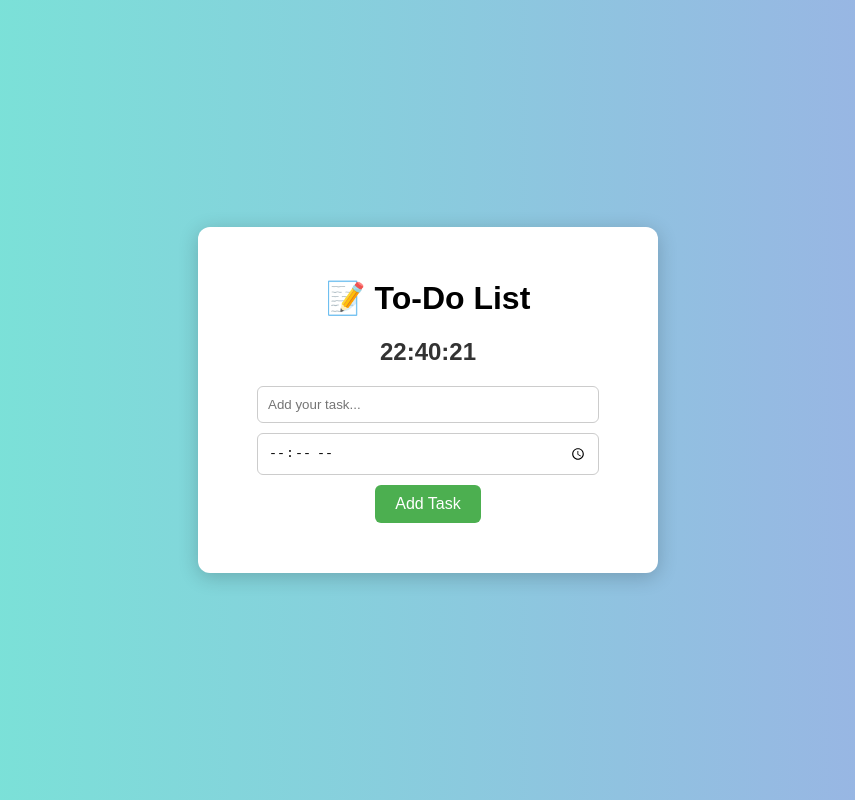
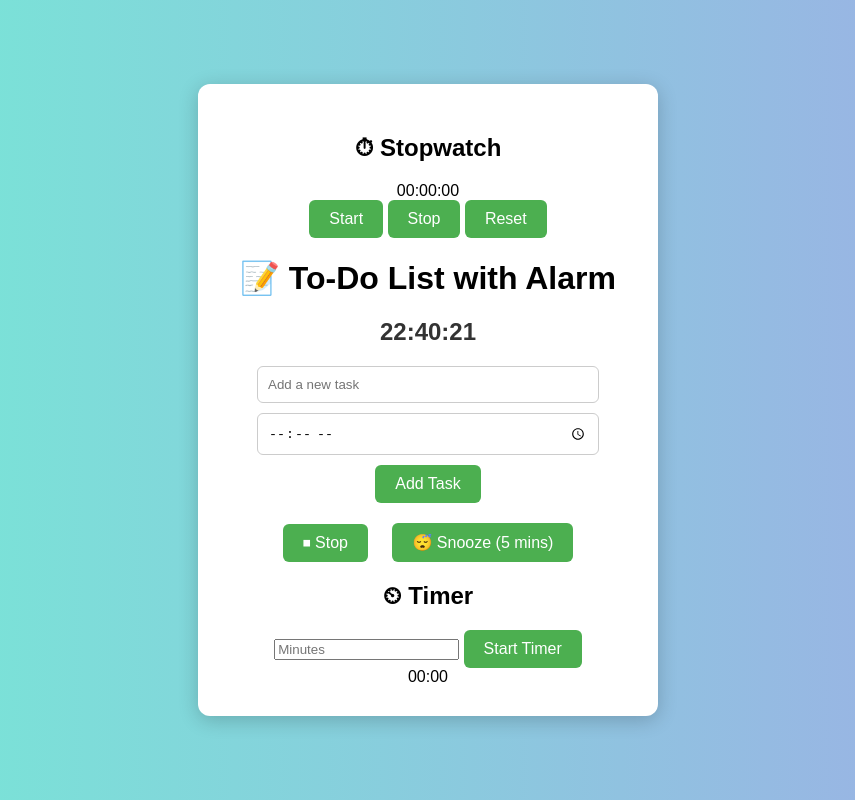
Before and after one commit to sainiswayam-9/To_Do-WebApp-, a plain HTML site: page index.html in a window 1280 px wide. Shown: the whole page, without its empty margins (212-1067 px from the left). Drawn offline with Linux system fonts and the light colour scheme.

Commit message:
Update index.html

```diff
--- a/index.html
+++ b/index.html
@@ -3,21 +3,43 @@
 <html lang="en">
 <head>
   <meta charset="UTF-8" />
-  <meta name="viewport" content="width=device-width, initial-scale=1.0" />
-  <title>To-Do List with Alarm</title>
+  <meta name="viewport" content="width=device-width, initial-scale=1.0"/>
+  <title>Advanced To-Do App</title>
   <link rel="stylesheet" href="style.css" />
 </head>
 <body>
   <div class="container">
-    <h1>📝 To-Do List</h1>
-    <div id="clock">00:00:00</div>
-    <input type="text" id="taskInput" placeholder="Add your task..." />
-    <input type="time" id="alarmTime" />
-    <button id="addBtn">Add Task</button>
-    <ul id="taskList"></ul>
+    <div class="left-panel">
+      <h2>⏱ Stopwatch</h2>
+      <div id="stopwatch">00:00:00</div>
+      <button onclick="startStopwatch()">Start</button>
+      <button onclick="stopStopwatch()">Stop</button>
+      <button onclick="resetStopwatch()">Reset</button>
+    </div>
+
+    <div class="main-panel">
+      <h1>📝 To-Do List with Alarm</h1>
+      <div id="clock">00:00:00</div>
+      <input type="text" id="taskInput" placeholder="Add a new task" />
+      <input type="time" id="alarmTime" />
+      <button onclick="addTask()">Add Task</button>
+      <ul id="taskList"></ul>
+      <audio id="alarmSound" src="alarm.mp3" preload="auto"></audio>
+      <div class="alarm-controls">
+        <button onclick="stopAlarm()">⏹ Stop</button>
+        <span style="margin: 0 10px;"></span>
+        <button onclick="snoozeAlarm()">😴 Snooze (5 mins)</button>
+      </div>
+    </div>
+
+    <div class="right-panel">
+      <h2>⏲ Timer</h2>
+      <input type="number" id="timerMinutes" placeholder="Minutes"/>
+      <button onclick="startTimer()">Start Timer</button>
+      <div id="timerDisplay">00:00</div>
+    </div>
   </div>
 
-  <audio id="alarmAudio" src="alarm.mp3" preload="auto"></audio>
   <script src="script.js"></script>
 </body>
 </html>
```
